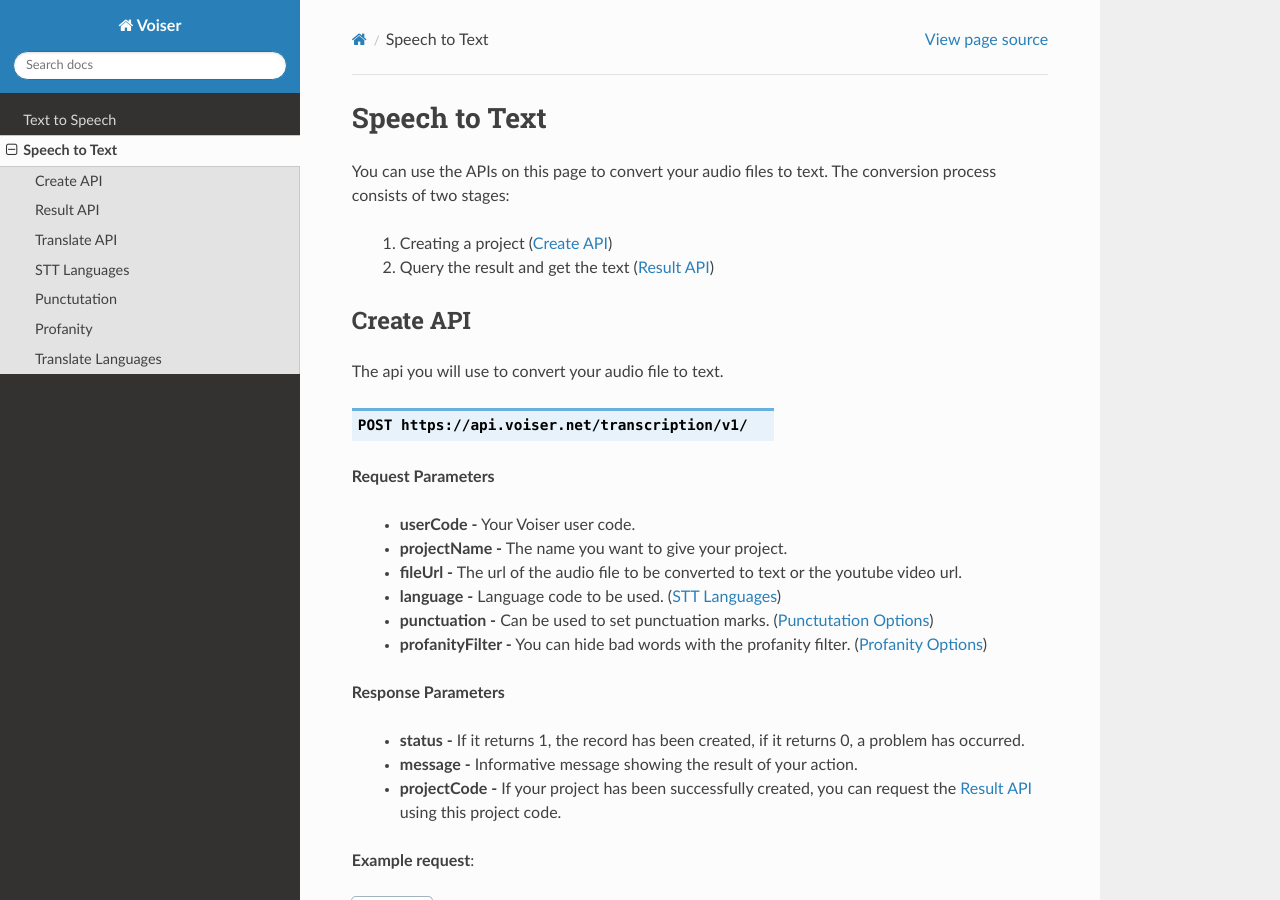
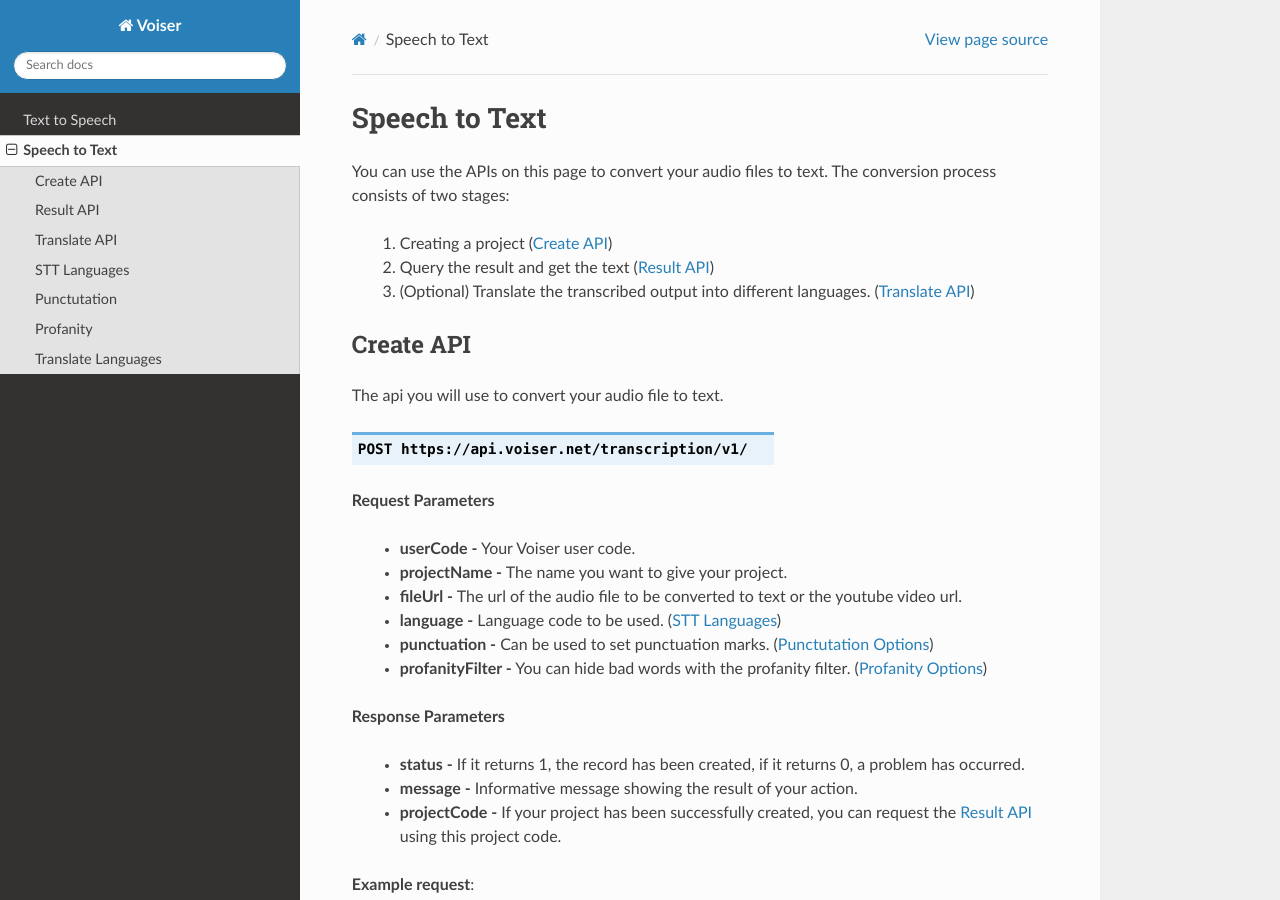
Before and after one commit to voiser-dev/docs, a Sphinx documentation site: the page built from source/stt-api.rst, in a window 1280 px wide and 900 px high. Built offline with Sphinx 7.4.7 and the Read the Docs theme 2.0.0, drawn with Linux system fonts in a browser that asks for light colours.

Commit message:
Update stt-api.rst

```diff
--- a/source/stt-api.rst
+++ b/source/stt-api.rst
@@ -5,6 +5,7 @@ You can use the APIs on this page to convert your audio files to text. The conve
 
     1. Creating a project (`Create API`_)
     2. Query the result and get the text (`Result API`_)
+    3. (Optional) Translate the transcribed output into different languages. (`Translate API`_)
 
 
 .. _Create API:
```
